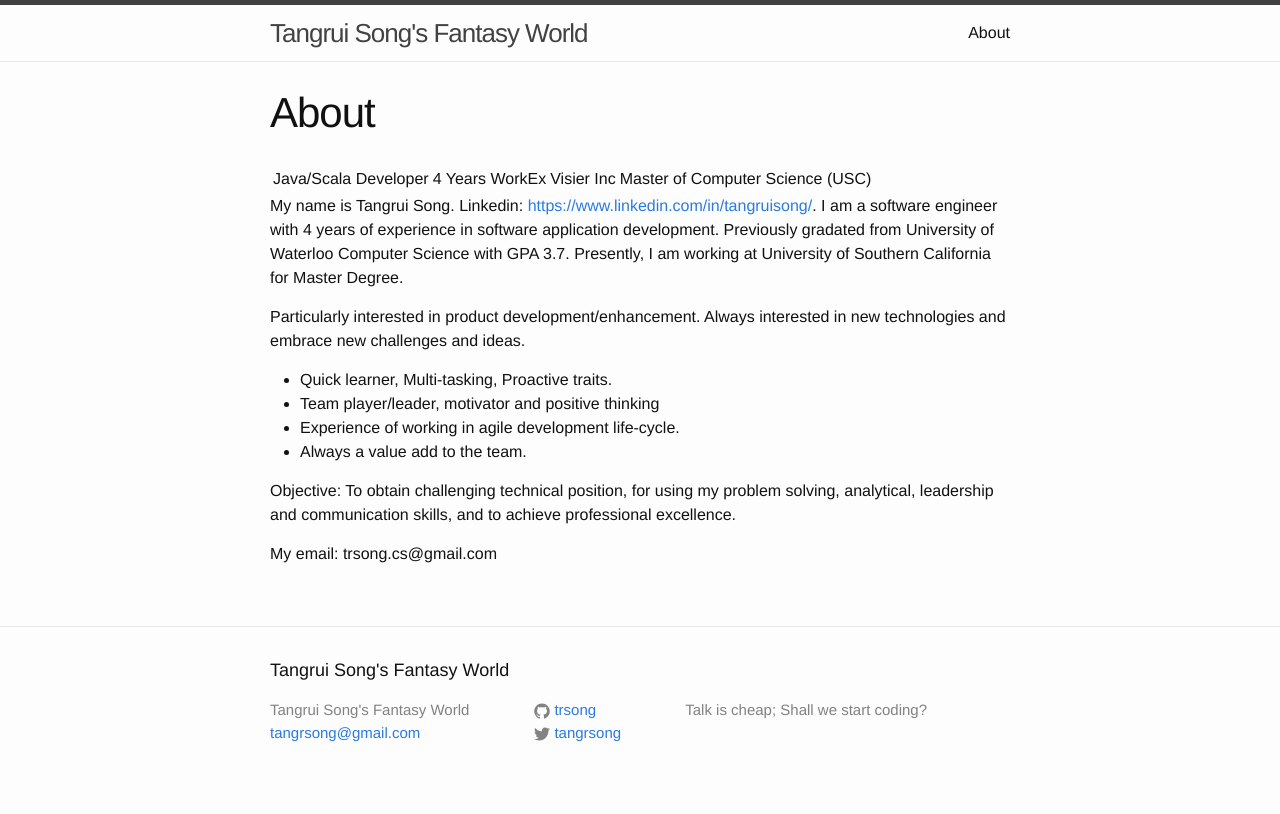
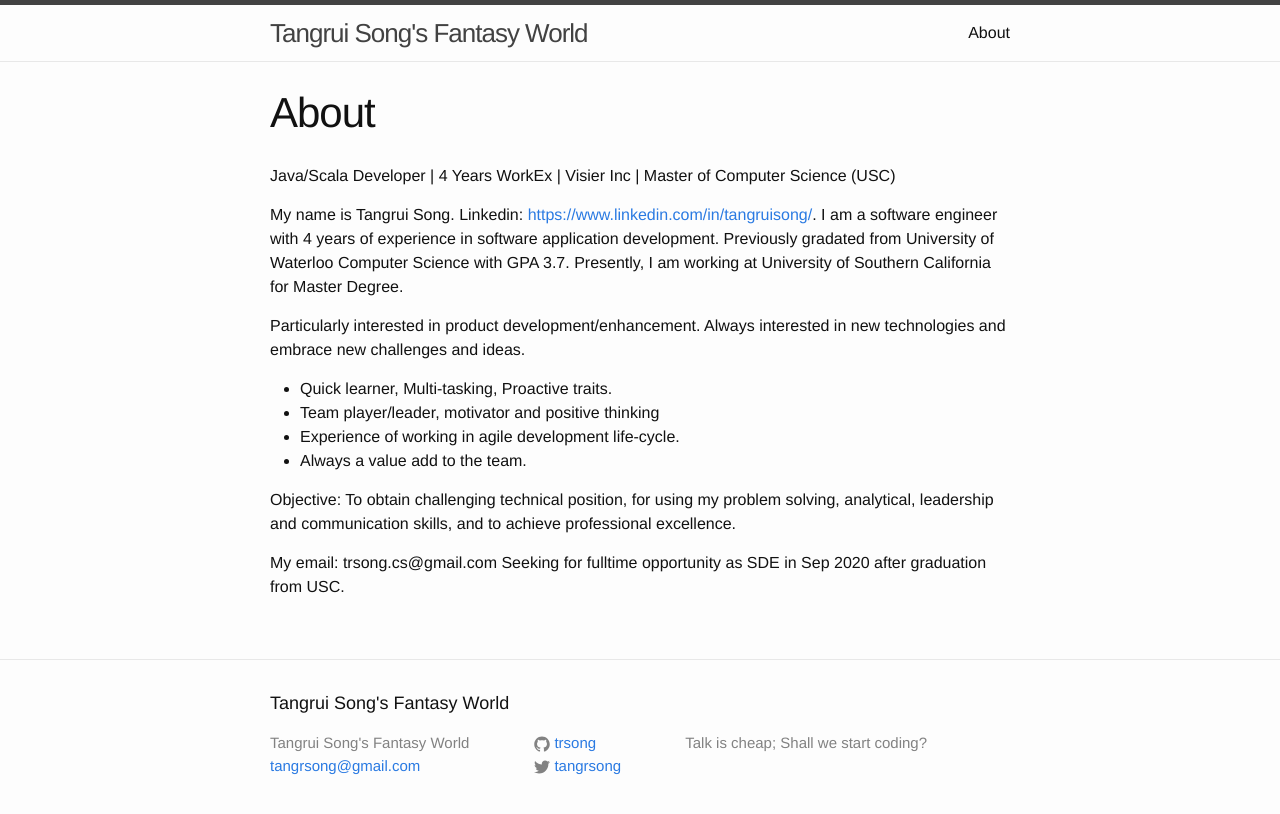
Before and after one commit to trsong/trsong.github.io, a Jekyll site: the page built from about.md, in a window 1280 px wide. Shown: the top 814 px of the page. Built offline with Jekyll 4.4.1, drawn with Linux system fonts in a browser that asks for light colours.

Commit message:
Fix small issue in about section

```diff
--- a/about.md
+++ b/about.md
@@ -4,7 +4,7 @@ title: About
 permalink: /about/
 ---
 
-Java/Scala Developer | 4 Years WorkEx | Visier Inc | Master of Computer Science (USC)
+Java/Scala Developer \| 4 Years WorkEx \| Visier Inc \| Master of Computer Science (USC)
 
 My name is Tangrui Song. Linkedin: [https://www.linkedin.com/in/tangruisong/](https://www.linkedin.com/in/tangruisong/). I am a software engineer with 4 years of experience in software application development.
 Previously gradated from University of Waterloo Computer Science with GPA 3.7. Presently, I am working at University of Southern California for Master Degree.
@@ -19,6 +19,7 @@ Particularly interested in product development/enhancement. Always interested in
 Objective: To obtain challenging technical position, for using my problem solving, analytical, leadership and communication skills, and to achieve professional excellence.
 
 My email: trsong.cs@gmail.com
+Seeking for fulltime opportunity as SDE in Sep 2020 after graduation from USC.
 
 <!--
 This is the base Jekyll theme. You can find out more info about customizing your Jekyll theme, as well as basic Jekyll usage documentation at [jekyllrb.com](http://jekyllrb.com/)
```
